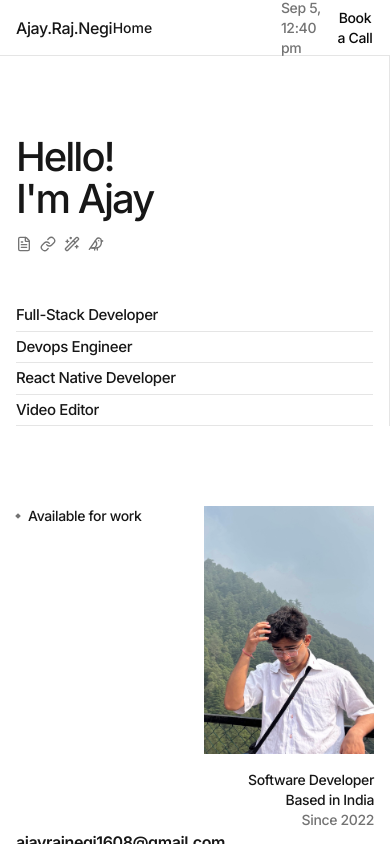
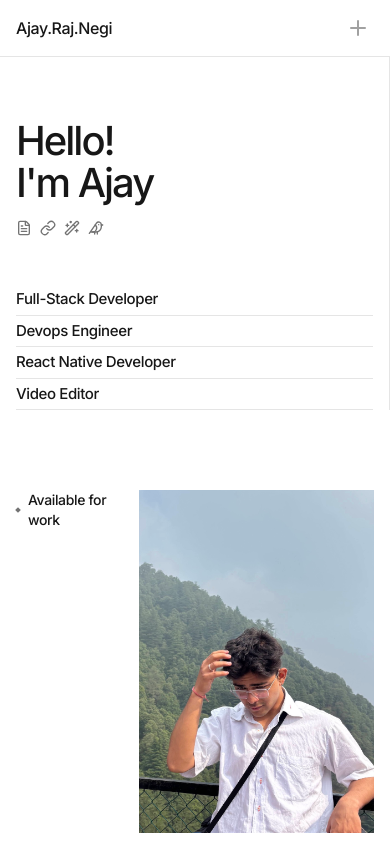
Before and after one commit to AjayRajNegi/profile, a Next.js app: page / in a window 390 px wide. Shown: the top 844 px of the page. Built offline with nearby package versions, Linux system fonts and the light colour scheme.

Commit message:
feat: topbar fixed

```diff
--- a/components/WorkCard.tsx
+++ b/components/WorkCard.tsx
@@ -48,7 +48,7 @@ export default function WorkCard({
           src={url}
           alt={title}
           fill
-          className="aspect-video object-cover object-top"
+          className="aspect-video object-cover object-top hover:scale-105 transition-transform duration-300"
         />
       </a>
 
--- a/components/layout/LeftSidebar.tsx
+++ b/components/layout/LeftSidebar.tsx
@@ -32,7 +32,7 @@ const specialties: Specialty[] = [
 
 const LeftSidebar = () => {
   return (
-    <aside className="flex h-fit lg:h-full w-full lg:w-[27%] shrink-0 flex-col justify-between overflow-hidden border-r border-neutral-200 p-4 py-0 pt-20 gap-4 lg:gap-0">
+    <aside className="flex h-fit lg:h-full w-full lg:w-[27%] shrink-0 flex-col justify-between overflow-hidden border-r border-neutral-200 p-4 py-0 pt-30 lg:pt-40 gap-4 lg:gap-0">
       <div>
         <div className="flex items-start justify-start">
           <TextReveal
--- a/components/layout/MainContent.tsx
+++ b/components/layout/MainContent.tsx
@@ -82,7 +82,7 @@ export default function MainContent() {
     " — creating strategic visual systems that feel intentional, refined, and timeless.";
   return (
     <main className="h-full flex-1 overflow-y-auto border-r border-neutral-200 scrollbar-none [&::-webkit-scrollbar]:hidden">
-      <div className="pt-0">
+      <div className="pt-0 lg:pt-20">
         <motion.div
           initial={{ opacity: 0, y: 24 }}
           whileInView={{ opacity: 1, y: 0 }}
--- a/components/layout/RightSidebar.tsx
+++ b/components/layout/RightSidebar.tsx
@@ -19,7 +19,7 @@ const contactLinks: ContactLink[] = [
 
 export default function RightSidebar() {
   return (
-    <aside className="flex h-fit lg:h-full w-full lg:w-[27%] lg:shrink-0 flex-col justify-between overflow-hidden p-4 py-0 pt-20">
+    <aside className="flex h-fit lg:h-full w-full lg:w-[27%] lg:shrink-0 flex-col justify-between overflow-hidden p-4 py-0 pt-20 lg:pt-40">
       <div className="flex flex-row items-start justify-between">
         <span className="flex w-fit items-center gap-2 text-sm font-medium tracking-tight">
           <motion.div
@@ -68,9 +68,16 @@ export default function RightSidebar() {
             <Image
               src="/profile.jpg"
               alt="Aditya"
-              width={170}
-              height={280}
-              className="object-cover"
+              width={240}
+              height={360}
+              className="object-cover block lg:hidden"
+            />
+            <Image
+              src="/profile.jpg"
+              alt="Aditya"
+              width={200}
+              height={360}
+              className="object-cover hidden lg:block"
             />
           </motion.div>
 
--- a/components/layout/TopBar.tsx
+++ b/components/layout/TopBar.tsx
@@ -1,7 +1,8 @@
 "use client";
 
-import { motion } from "motion/react";
+import { AnimatePresence, motion } from "motion/react";
 import { useEffect, useState } from "react";
+import { Plus, X } from "lucide-react";
 
 type NavItem = {
   label: string;
@@ -32,6 +33,7 @@ const formatDateTime = (date: Date): string => {
 
 const TopBar = () => {
   const [now, setNow] = useState<Date | null>(null);
+  const [expanded, setExpanded] = useState(false);
 
   useEffect(() => {
     setNow(new Date());
@@ -44,32 +46,26 @@ const TopBar = () => {
   };
 
   return (
-    <header className="flex h-14 w-full shrink-0 items-center justify-between border-b border-neutral-200 px-4 text-sm">
+    <header className="w-full fixed top-0 z-20 shrink-0 border-b border-neutral-200 text-sm bg-background">
+      <div className="flex h-14 w-full items-center justify-between px-4">
         <motion.a
           initial={{ opacity: 0 }}
           animate={{ opacity: 1 }}
-        transition={{
-          duration: 1,
-          delay: 0.3,
-          ease: "easeOut",
-        }}
+          transition={{ duration: 1, delay: 0.3, ease: "easeOut" }}
           href="/"
-        className="font-medium tracking-tight text-base text-neutral-900 w-[26%]"
+          className="font-medium tracking-tight text-base text-neutral-900 lg:w-[26%]"
           aria-label="Ajay home"
         >
           Ajay.Raj.Negi
         </motion.a>
 
+        {/* Desktop nav */}
         <motion.nav
           initial={{ opacity: 0 }}
           animate={{ opacity: 1 }}
-        transition={{
-          duration: 1,
-          delay: 0.3,
-          ease: "easeOut",
-        }}
+          transition={{ duration: 1, delay: 0.3, ease: "easeOut" }}
           aria-label="Primary"
-        className="flex items-start w-[46%] gap-2"
+          className="hidden lg:flex items-start w-[46%] gap-2"
         >
           {navItems.map((item) => (
             <a
@@ -89,12 +85,8 @@ const TopBar = () => {
         <motion.div
           initial={{ opacity: 0 }}
           animate={{ opacity: 1 }}
-        transition={{
-          duration: 1,
-          delay: 0.3,
-          ease: "easeOut",
-        }}
-        className="flex items-center justify-between text-sm font-medium tracking-tight w-[26%]"
+          transition={{ duration: 1, delay: 0.3, ease: "easeOut" }}
+          className="hidden lg:flex items-center justify-between text-sm font-medium tracking-tight w-[26%]"
         >
           <span className="text-muted-foreground">
             {now ? formatDateTime(now) : ""}
@@ -108,6 +100,74 @@ const TopBar = () => {
             Book a Call
           </button>
         </motion.div>
+
+        {/* Mobile toggle */}
+        <button
+          type="button"
+          onClick={() => setExpanded((prev) => !prev)}
+          aria-label={expanded ? "Close menu" : "Open menu"}
+          aria-expanded={expanded}
+          className="flex lg:hidden h-8 w-8 items-center justify-center rounded-full text-neutral-900"
+        >
+          <motion.span
+            initial={{ opacity: 0 }}
+            animate={{ rotate: expanded ? 45 : 0, opacity: 1 }}
+            transition={{ duration: 0.2, ease: "easeOut" }}
+            className="flex items-center justify-center"
+          >
+            {expanded ? (
+              <X size={22} className="text-neutral-400" />
+            ) : (
+              <Plus size={24} className="text-neutral-400" />
+            )}
+          </motion.span>
+        </button>
+      </div>
+      <AnimatePresence initial={false}>
+        {expanded && (
+          <motion.div
+            key="mobile-panel"
+            initial={{ height: 0, opacity: 0 }}
+            animate={{ height: "auto", opacity: 1 }}
+            exit={{ height: 0, opacity: 0 }}
+            transition={{ duration: 0.25, ease: "easeOut" }}
+            className="absolute left-0 top-full w-full overflow-hidden border-t border-neutral-200 bg-background lg:hidden border"
+          >
+            <div className="flex flex-col gap-4 px-4 py-4">
+              <nav aria-label="Primary" className="flex flex-col gap-2">
+                {navItems.map((item) => (
+                  <a
+                    key={item.label}
+                    href={item.href}
+                    onClick={() => setExpanded(false)}
+                    className={
+                      item.isActive
+                        ? "font-medium text-neutral-900"
+                        : "text-neutral-400 hover:text-neutral-900"
+                    }
+                  >
+                    {item.label}
+                  </a>
+                ))}
+              </nav>
+
+              <div className="flex items-center justify-between text-sm font-medium tracking-tight">
+                <span className="text-muted-foreground">
+                  {now ? formatDateTime(now) : ""}
+                </span>
+                <button
+                  type="button"
+                  onClick={handleBookCall}
+                  aria-label="Book a call"
+                  className="font-medium text-foreground hover:underline"
+                >
+                  Book a Call
+                </button>
+              </div>
+            </div>
+          </motion.div>
+        )}
+      </AnimatePresence>
     </header>
   );
 };
--- a/components/ui/marqueeComponent.tsx
+++ b/components/ui/marqueeComponent.tsx
@@ -3,7 +3,7 @@ import { Marquee } from "./marquee";
 export default function MarqueeComponent() {
   return (
     <>
-      <div className="py-40 relative z-10 bg-background">
+      <div className="pt-28 pb-40 relative z-10 bg-background">
         <Marquee
           className="[--duration:20s] p-0 border border-x-0 cursor-pointer group hover:bg-black duration-300"
           pauseOnHover
```
Lines whose indentation alone changed are shown as unchanged.
